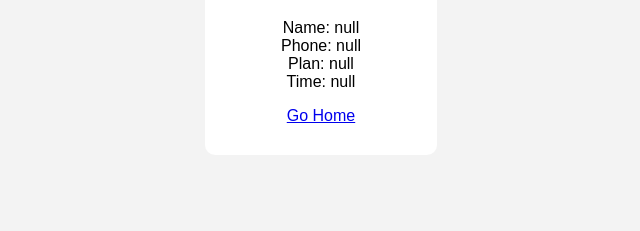
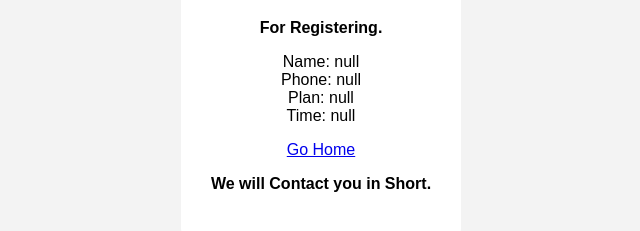
Before and after one commit to jeevankariyappams-cpu/adityayoga, a plain HTML site: page thankyou.html in a window 1280 px wide. Shown: the part 159-390 px from the top of the page, without its empty margins (319-959 px from the left). Drawn offline with Linux system fonts and the light colour scheme.

Commit message:
thankyou.html

```diff
--- a/thankyou.html
+++ b/thankyou.html
@@ -10,8 +10,13 @@ body{text-align:center;font-family:Arial;background:#f3f3f3;padding:60px;}
 </head>
 <body><div class="box">
 <h1>Thank You!</h1>
+<b>For Registering.</b>
 <p id="data"></p>
+
+
 <a href="index.html">Go Home</a>
+
+<p><b>We will Contact you in Short.</b></p>
 </div>
 
 <script>
@@ -20,5 +25,7 @@ document.getElementById("data").innerHTML=
 `Name: ${x.get('name')}<br>Phone: ${x.get('phone')}<br>Plan: ${x.get('plan')}<br>Time: ${x.get('time')}`;
 </script>
 
+
+
 </body>
 </html>
```
